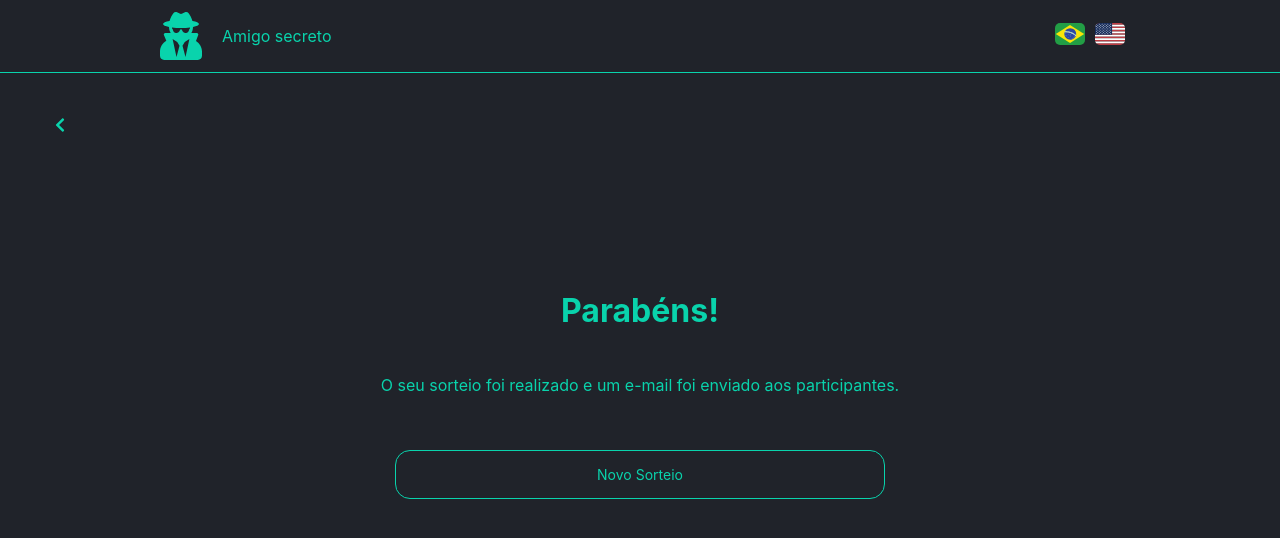
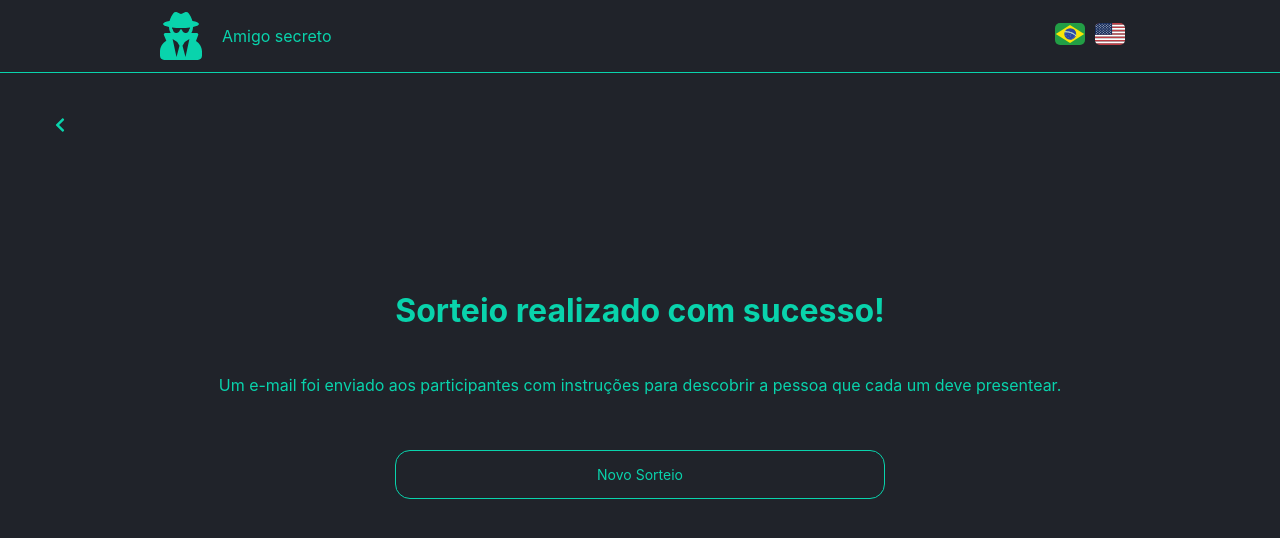
Before and after one commit to nikolasyugi/secret-santa-web, a React (Create React App) app: page /done in a window 1280 px wide. Shown: the top 538 px of the page. Built offline with nearby package versions, Linux system fonts and the light colour scheme.

Commit message:
added field for draw name and adjusted done text

```diff
--- a/src/pages/Done.js
+++ b/src/pages/Done.js
@@ -12,8 +12,8 @@ class Done extends Component {
                 <Link to="/">
                     <FontAwesomeIcon icon={faChevronLeft} className="back-chevron"></FontAwesomeIcon>
                 </Link>
-                <h1>Parabéns!</h1>
-                <p>O seu sorteio foi realizado e um e-mail foi enviado aos participantes.</p>
+                <h1>Sorteio realizado com sucesso!</h1>
+                <p>Um e-mail foi enviado aos participantes com instruções para descobrir a pessoa que cada um deve presentear.</p>
                 <Link to="/" className="new-draw-link">
                     <button onClick={this.handleSubmitCode}>Novo Sorteio</button>
                 </Link>
--- a/src/pages/Home.js
+++ b/src/pages/Home.js
@@ -10,6 +10,7 @@ import "./Home.css";
 class Home extends Component {
 
     state = {
+        drawName: "",
         participants: [{
             id: 1,
             name: "",
@@ -52,6 +53,10 @@ class Home extends Component {
 
     }
 
+    handleDrawName = e => {
+        this.setState({ drawName: e.target.value })
+    }
+
     handleChangeName = (e, participant) => {
         this.setState({
             participants: this.state.participants.map(p => {
@@ -79,8 +84,12 @@ class Home extends Component {
     }
 
     handleSubmit = async () => {
-        console.table(this.state.participants)
-        const response = await api.post("draw", this.state.participants);
+        const body = {
+            name: this.state.drawName,
+            participants: this.state.participants
+        }
+        console.table(body)
+        const response = await api.post("draw", body);
         console.log(response)
     }
 
@@ -89,11 +98,12 @@ class Home extends Component {
             <div id="home-content">
                 <h1>Acessar sorteio</h1>
                 <div id="access-draw-container">
-                    <input type="text" name="code" placeholder="Código" onChange={this.handleCode} />
+                    <input type="text" name="code" autoComplete="off" placeholder="Código" onChange={this.handleCode} />
                     <button onClick={this.handleSubmitCode}>Acessar Sorteio</button>
                 </div>
                 <h1>Novo sorteio</h1>
                 <div id="make-draw">
+                    <input type="text" name="drawName" autoComplete="off" placeholder="Nome do sorteio" onChange={this.handleDrawName} />
                     {this.state.participants.map(participant => (
                         <div className="participant-container" key={participant.id}>
                             <input className="name" name={`name${participant.id}`} type="name" placeholder={`Participante ${participant.id}`} onChange={(e) => this.handleChangeName(e, participant)} />
```
